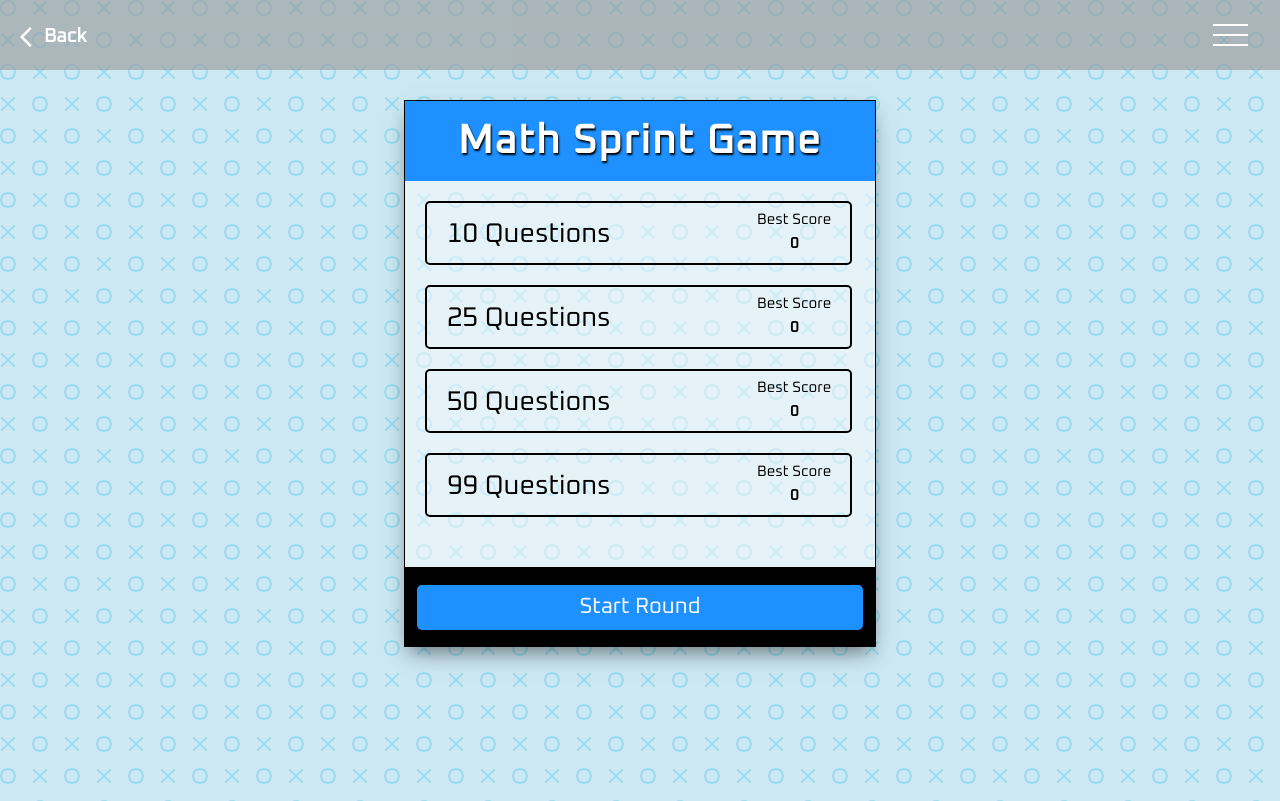
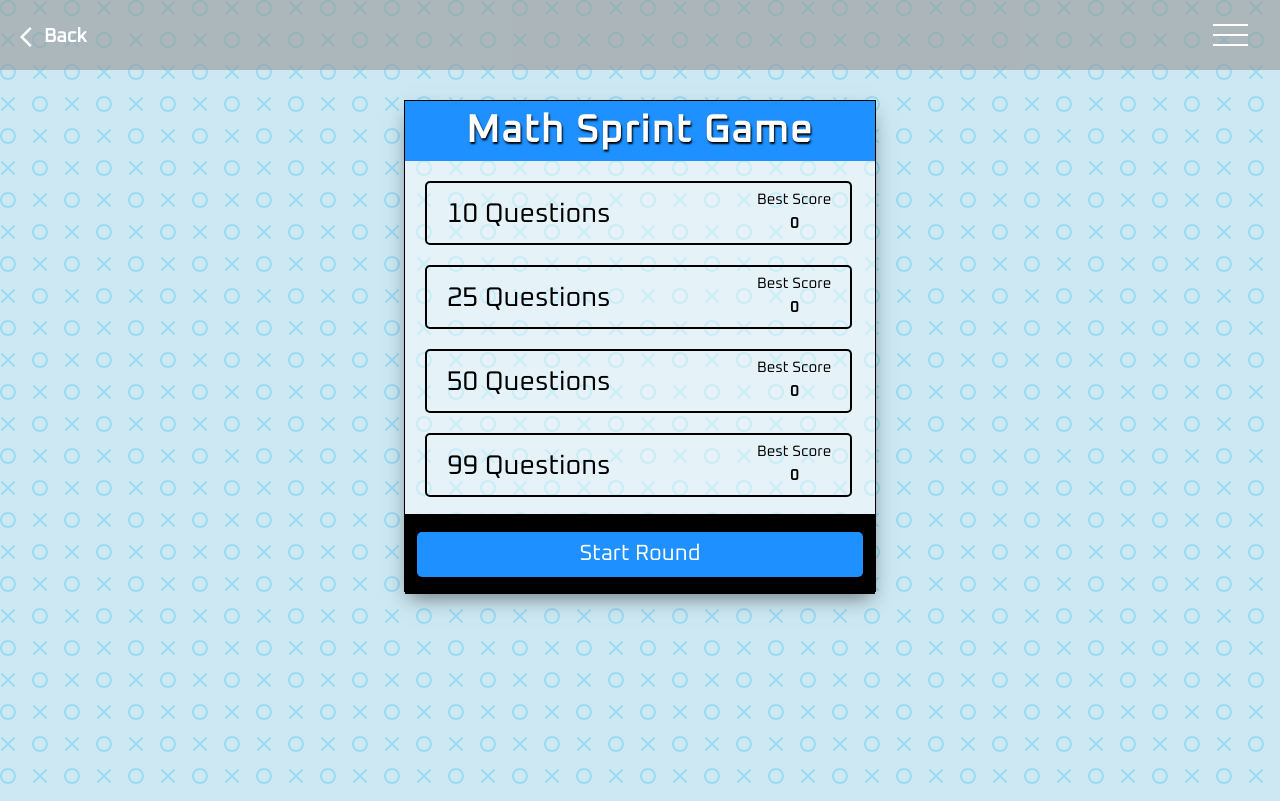
Before and after one commit to PyonAU/my-cv, a Next.js app: page /projects/math-sprint in a window 1280 px wide. Built offline with nearby package versions, Linux system fonts and the light colour scheme.

Commit message:
fix: fixed styling for math-sprint app resized for a smaller laptop

```diff
--- a/app/projects/(project)/math-sprint/math-sprint-components/GamePage.module.css
+++ b/app/projects/(project)/math-sprint/math-sprint-components/GamePage.module.css
@@ -72,11 +72,13 @@
   outline: none;
 }
 
-.wrong:hover, .right:hover {
+.wrong:hover,
+.right:hover {
   filter: brightness(110%);
 }
 
-.wrong:active, .right:active {
+.wrong:active,
+.right:active {
   transform: scale(0.99);
 }
 
@@ -90,13 +92,13 @@
 }
 
 /* Media Query: Laptop */
-@media screen and (max-width: 1800px) {
+@media screen and (max-width: 2000px) {
   .card {
     height: 440px;
   }
 
   .topSpace {
-    height: 157px;
+    height: 113px;
   }
 
   .itemContainer {
@@ -110,8 +112,8 @@
 
   .itemFooter {
     height: 75px;
+    margin-top: -35px;
   }
-
 }
 
 /* Media Query: Large Smartphone (Vertical) */
@@ -127,5 +129,4 @@
   .topSpace {
     height: 185px;
   }
-
 }
--- a/app/projects/(project)/math-sprint/math-sprint-components/Header.module.css
+++ b/app/projects/(project)/math-sprint/math-sprint-components/Header.module.css
@@ -14,10 +14,10 @@
 }
 
 /* Media Query: Laptop */
-@media screen and (max-width: 1800px) {
+@media screen and (max-width: 2000px) {
   .header {
-    font-size: 20px;
-    height: 80px;
+    font-size: 19px;
+    height: 60px;
   }
 }
 
@@ -26,5 +26,4 @@
   .header {
     font-size: 12px;
   }
-
 }
--- a/app/projects/(project)/math-sprint/math-sprint-components/MainComponent.module.css
+++ b/app/projects/(project)/math-sprint/math-sprint-components/MainComponent.module.css
@@ -14,10 +14,10 @@
 }
 
 /* Media Query: Laptop */
-@media screen and (max-width: 1800px) {
+@media screen and (max-width: 2000px) {
   .gameContainer {
     width: 470px;
-    height: 545px;
+    height: 490px;
   }
 }
 
--- a/app/projects/(project)/math-sprint/math-sprint-components/ScorePage.module.css
+++ b/app/projects/(project)/math-sprint/math-sprint-components/ScorePage.module.css
@@ -64,9 +64,9 @@
 }
 
 /* Media Query: Laptop */
-@media screen and (max-width: 1800px) {
+@media screen and (max-width: 2000px) {
   .scoreContainer {
-  height: 390px;
+    height: 360px;
   }
 
   .baseTime {
@@ -80,7 +80,6 @@
   .scoreFooter {
     top: 3px;
   }
-
 }
 
 /* Media Query: Large Smartphone (Vertical) */
--- a/app/projects/(project)/math-sprint/math-sprint-components/SplashPage.module.css
+++ b/app/projects/(project)/math-sprint/math-sprint-components/SplashPage.module.css
@@ -95,7 +95,7 @@
 }
 
 /* Media Query: Laptop */
-@media screen and (max-width: 1800px) {
+@media screen and (max-width: 2000px) {
   .selectionContainer {
     top: 0px;
   }
@@ -116,7 +116,7 @@
   }
 
   .selectionFooter {
-    top: 30px;
+    top: -3px;
     height: 80px;
   }
 
@@ -146,5 +146,4 @@
   .selectionFooter {
     top: 123px;
   }
-
 }
```
Lines whose indentation alone changed are shown as unchanged.
